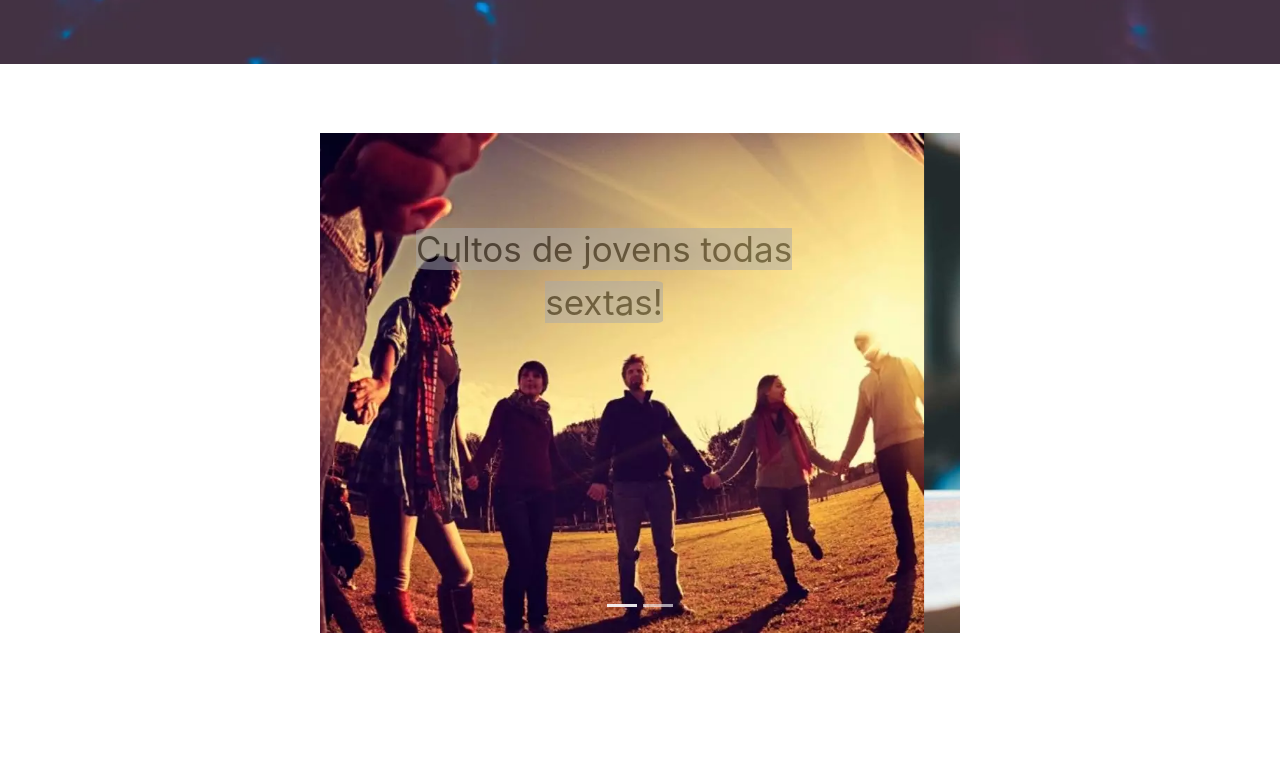
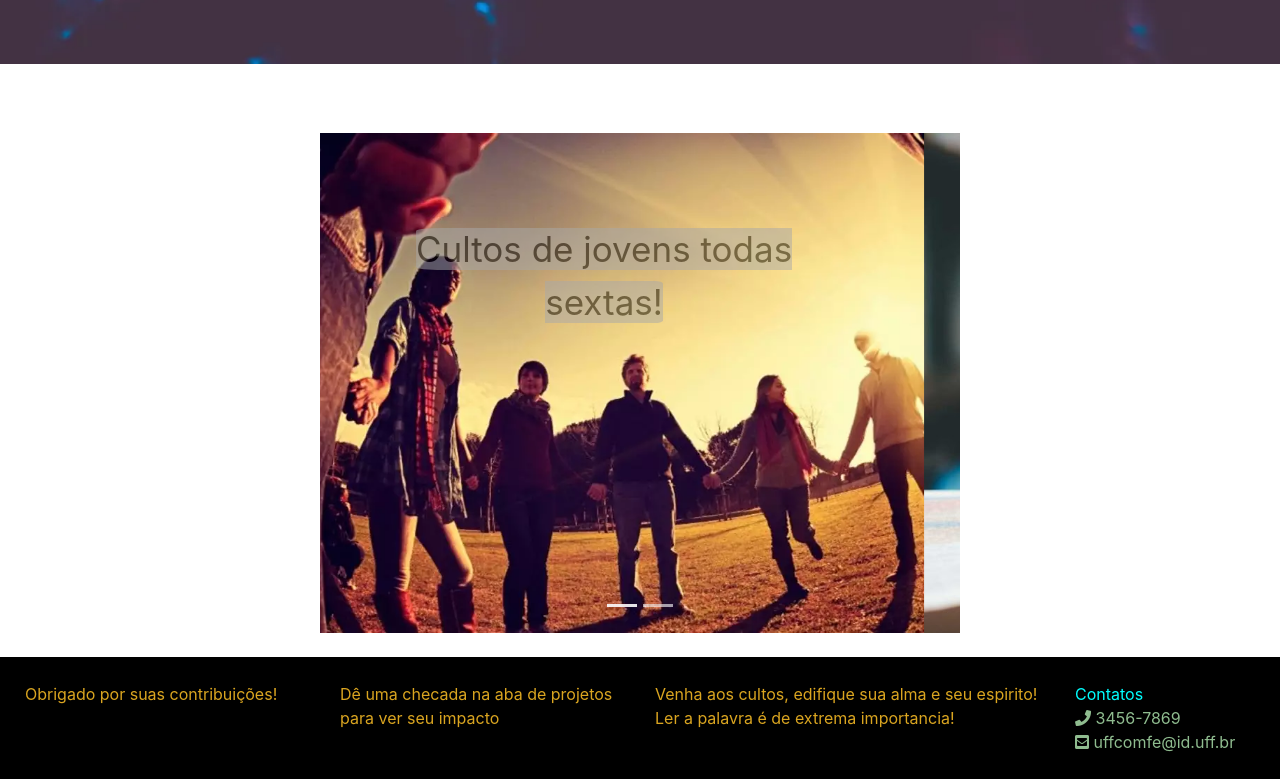
Before and after one commit to RickSeta/Dev-web, a plain HTML site: page src/index.html in a window 1280 px wide. Shown: the part 705-1484 px from the top of the page. Before the commit the page ends 1362 px from the top, so only its background shows below. Drawn offline with Linux system fonts and the light colour scheme.

Commit message:
rodape colocado

```diff
--- a/src/assets/css/styles.css
+++ b/src/assets/css/styles.css
@@ -17,3 +17,9 @@
 .texto2{
     font-size: 30px;
 }
+
+.footer{
+    background-color: black;
+    color: goldenrod;
+    padding: 25px;
+}
--- a/src/index.html
+++ b/src/index.html
@@ -84,6 +84,26 @@
       </div>
    </div>
 
+   <div class="footer">
+      <div class="row">
+         <div class="col-lg-3">Obrigado por suas contribuições!</div>
+         <div class="col-lg-3">Dê uma checada na aba de projetos para ver seu impacto</div>
+         <div class="col-lg-4">Venha aos cultos, edifique sua alma e seu espirito! </br> Ler a palavra é de extrema importancia!</div>
+         <div class="col-lg-2" >
+            <div style="color: aqua;">
+               Contatos
+            </div>
+            <div style="color: darkseagreen;">
+               <i class="fa-solid fa-phone"></i> 3456-7869
+               <div>
+                  <i class="fa-solid fa-envelope-square"></i> uffcomfe@id.uff.br
+               </div>
+            </div>
+
+         </div>
+      </div>
+   </div>
+
    <script src="assets/js/jquery-3.3.1.js"></script>
    <script src="assets/js/popper.js"></script>
    <script src="assets/js/bootstrap.js"></script>
```
